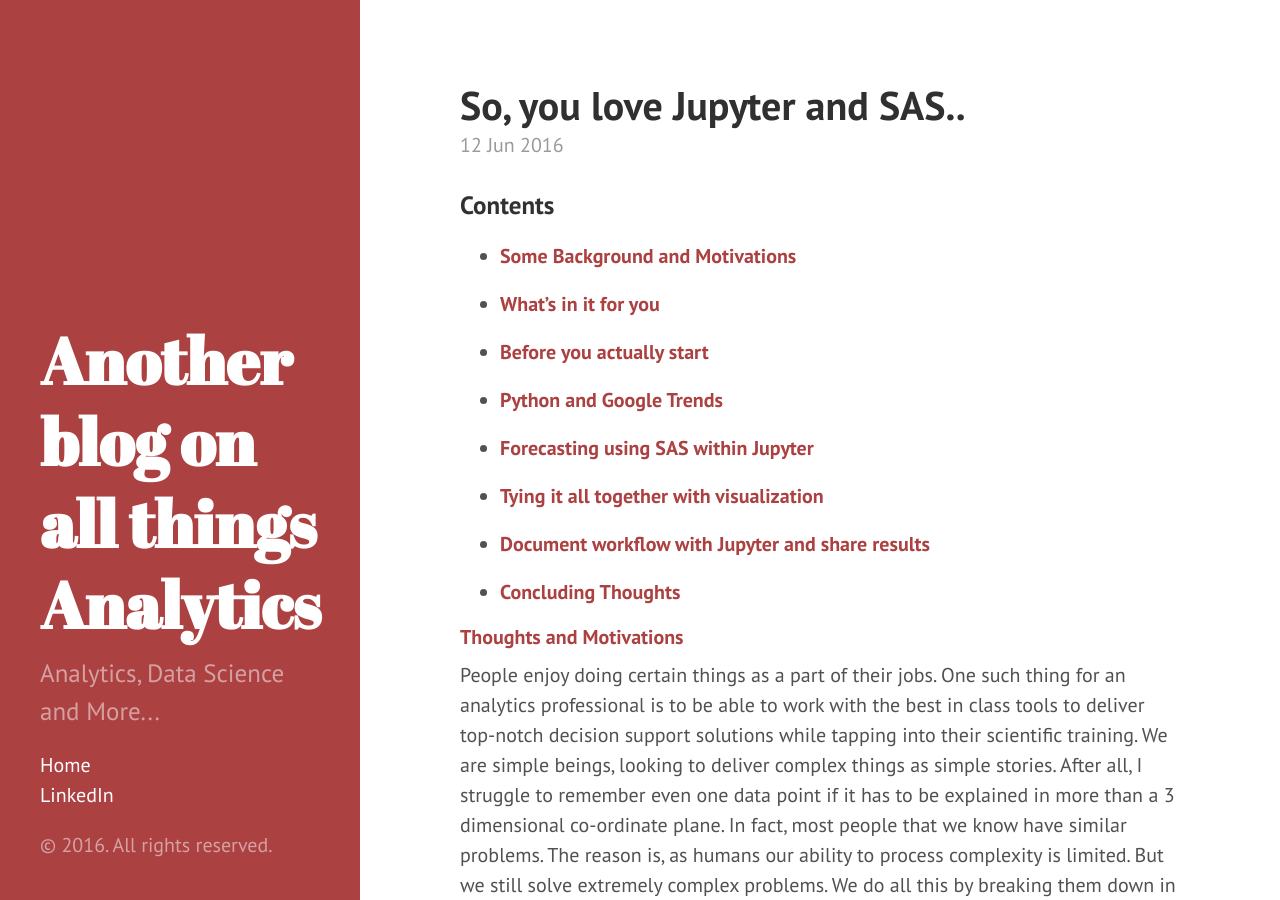
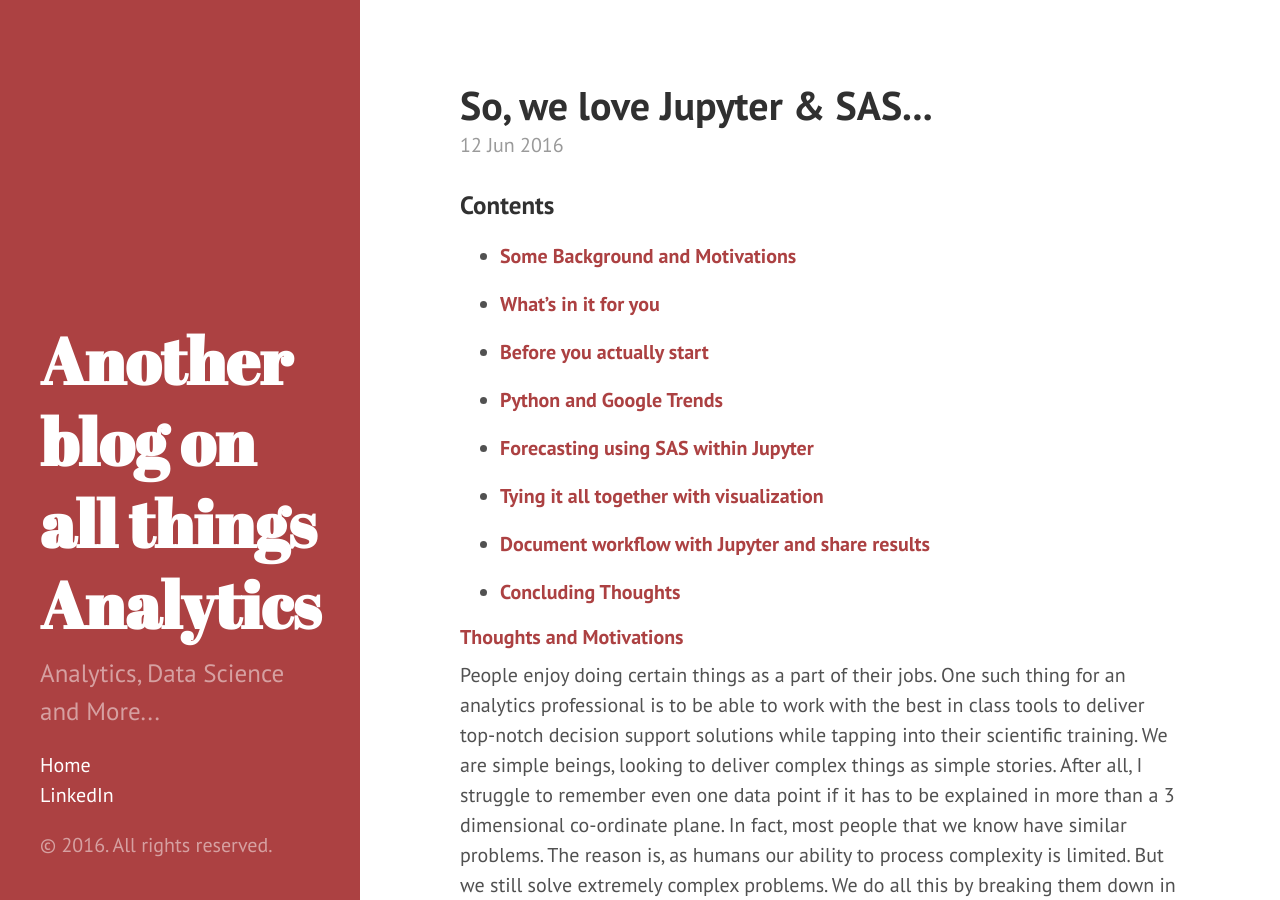
Before and after one commit to datasciencemonkey/datasciencemonkey.github.io, a Jekyll site: the page built from _posts/2016-06-12-for-the-love-of-jupyter-and-sas.markdown, in a window 1280 px wide and 900 px high. Built offline with Jekyll 4.4.1, drawn with Linux system fonts in a browser that asks for light colours.

Commit message:
Post update: So, you love Jupyter and SAS..

```diff
--- a/_posts/2016-06-12-for-the-love-of-jupyter-and-sas.markdown
+++ b/_posts/2016-06-12-for-the-love-of-jupyter-and-sas.markdown
@@ -1,6 +1,6 @@
 ---
 published: true
-title: So, you love Jupyter and SAS..
+title: So, we love Jupyter & SAS...
 layout: post
 ---
 ### Contents
```
